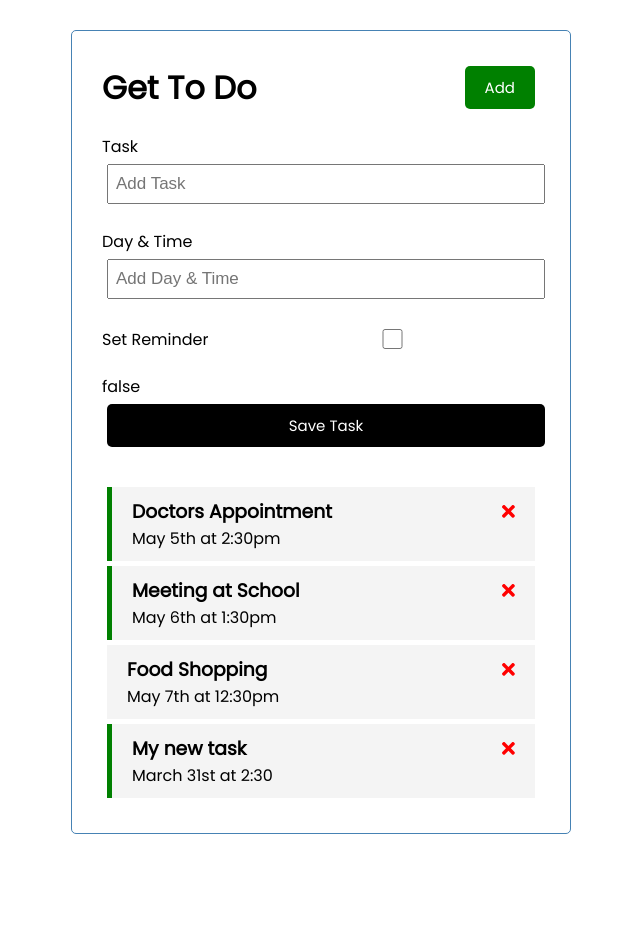
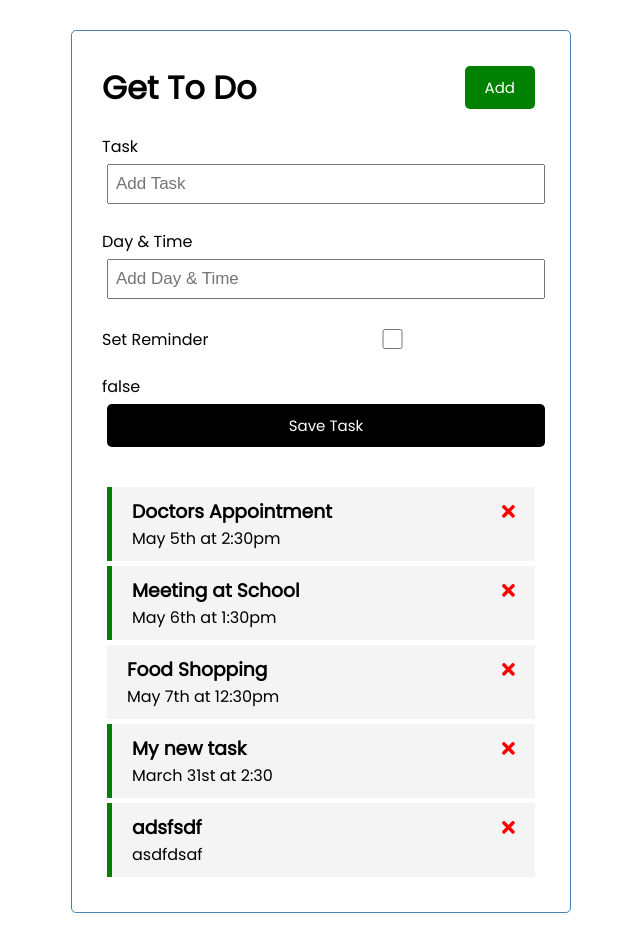
Before and after one commit to JSinkler713/get-to-do, an Angular app: page / in a window 1280 px wide. Shown: the whole page, without its empty margins (319-959 px from the left). Before the commit the page ends 864 px from the top, so only its background shows below. Built offline with nearby package versions, Linux system fonts and the light colour scheme; data requests are answered from the project's data file.

Commit message:
update frontend

```diff
--- a/db.json
+++ b/db.json
@@ -23,6 +23,12 @@
       "day": "March 31st at 2:30",
       "reminder": true,
       "id": 4
+    },
+    {
+      "text": "adsfsdf",
+      "day": "asdfdsaf",
+      "reminder": true,
+      "id": 5
     }
   ]
 }
--- a/src/app/components/tasks/tasks.component.ts
+++ b/src/app/components/tasks/tasks.component.ts
@@ -39,7 +39,9 @@
     console.log('going to add a task from parent')
     // change on frontend
     // update backend with a taskService
-    this.taskService.addTask(task).subscribe()
+    this.taskService.addTask(task).subscribe((task)=> {
+      this.tasks.push(task)
+    })
   }
 
 }
```
